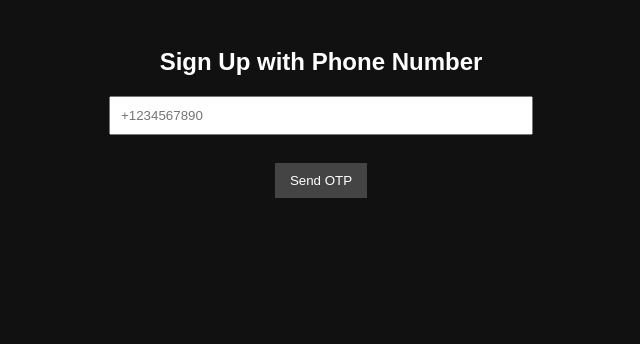
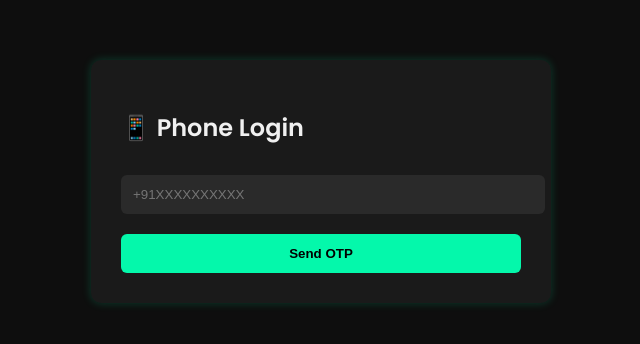
Before and after one commit to xcodex300/minutemail, a plain HTML site: page signup.html in a window 1280 px wide. Shown: the whole page, without its empty margins (319-959 px from the left). Drawn offline with Linux system fonts and the light colour scheme.

Commit message:
Upgrade xkin

```diff
--- a/signup.html
+++ b/signup.html
@@ -1,22 +1,23 @@
 <!DOCTYPE html>
-<html>
+<html lang="en">
 <head>
   <meta charset="UTF-8" />
   <title>Sign Up - MinuteMail</title>
   <meta name="viewport" content="width=device-width, initial-scale=1.0"/>
+  <link href="https://fonts.googleapis.com/css2?family=Poppins:wght@400;600&display=swap" rel="stylesheet">
   <script src="https://www.gstatic.com/firebasejs/9.6.10/firebase-app.js"></script>
   <script src="https://www.gstatic.com/firebasejs/9.6.10/firebase-auth.js"></script>
   <link rel="stylesheet" href="style.css" />
 </head>
 <body>
-  <div class="container">
-    <h2>Sign Up with Phone Number</h2>
-    <input type="text" id="phone" placeholder="+1234567890" /><br/>
+  <div class="card">
+    <h2>📱 Phone Login</h2>
+    <input type="text" id="phone" placeholder="+91XXXXXXXXXX" />
     <div id="recaptcha-container"></div>
     <button onclick="sendOTP()">Send OTP</button>
 
     <div id="otp-box" class="hidden">
-      <input type="text" id="otp" placeholder="Enter OTP" /><br/>
+      <input type="text" id="otp" placeholder="Enter OTP" />
       <button onclick="verifyOTP()">Verify OTP</button>
     </div>
   </div>
@@ -26,7 +27,7 @@
       apiKey: "AIzaSyC1gX01mQ1-MtiG4Hw4573ndGdlhftEAW0",
       authDomain: "minutemail-36694.firebaseapp.com",
       projectId: "minutemail-36694",
-      storageBucket: "minutemail-36694.firebasestorage.app",
+      storageBucket: "minutemail-36694.appspot.com",
       messagingSenderId: "182726117318",
       appId: "1:182726117318:web:8591d46e44a28df46614c7",
       measurementId: "G-DRMWXGWEH4"
@@ -54,7 +55,7 @@
     function verifyOTP() {
       const code = document.getElementById("otp").value;
       confirmationResult.confirm(code).then(result => {
-        alert("Phone number verified! Redirecting to Inbox...");
+        alert("Verified! Redirecting...");
         window.location.href = "index.html";
       }).catch(error => {
         alert("Invalid OTP: " + error.message);
--- a/style.css
+++ b/style.css
@@ -1,27 +1,63 @@
 body {
-  font-family: Arial, sans-serif;
-  background: #111;
-  color: #fff;
-  text-align: center;
-  padding: 20px;
+  margin: 0;
+  font-family: 'Poppins', sans-serif;
+  background: #0e0e0e;
+  color: #f0f0f0;
 }
-.container {
-  max-width: 500px;
-  margin: auto;
+.topbar {
+  background: #1c1c1c;
+  padding: 15px 20px;
+  display: flex;
+  justify-content: space-between;
+  font-weight: bold;
+  border-bottom: 2px solid #333;
+}
+.card {
+  max-width: 400px;
+  margin: 60px auto;
+  background: #1a1a1a;
+  padding: 30px;
+  border-radius: 10px;
+  box-shadow: 0 0 10px #04f8ab33;
+}
+.card h2 {
+  margin-bottom: 20px;
 }
 input {
-  padding: 10px;
-  width: 80%;
-  margin: 10px auto;
-  display: block;
+  padding: 12px;
+  width: 100%;
+  margin: 10px 0;
+  border: none;
+  border-radius: 6px;
+  background: #2a2a2a;
+  color: white;
 }
 button {
-  background: #444;
-  color: #fff;
-  padding: 10px 15px;
+  background: #04f8ab;
   border: none;
+  padding: 12px 20px;
+  margin-top: 10px;
+  border-radius: 6px;
+  font-weight: bold;
   cursor: pointer;
+  width: 100%;
+  transition: background 0.3s;
+}
+button:hover {
+  background: #02c890;
 }
 .hidden {
   display: none;
 }
+.inbox {
+  max-width: 700px;
+  margin: 30px auto;
+  padding: 20px;
+}
+.message {
+  background: #1d1d1d;
+  padding: 15px;
+  margin: 15px 0;
+  border-left: 4px solid #04f8ab;
+  border-radius: 6px;
+}
```
Also changed, not shown: index.html (+15 -14 lines).
